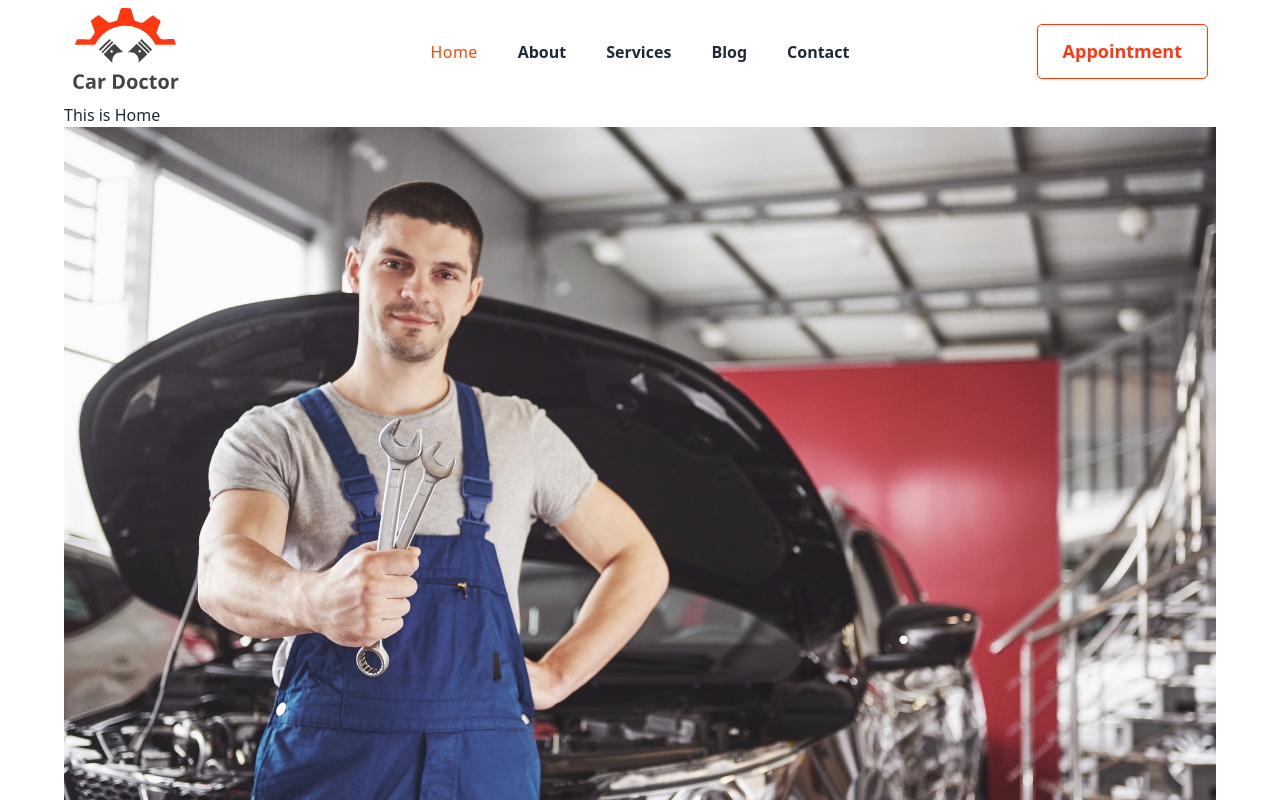
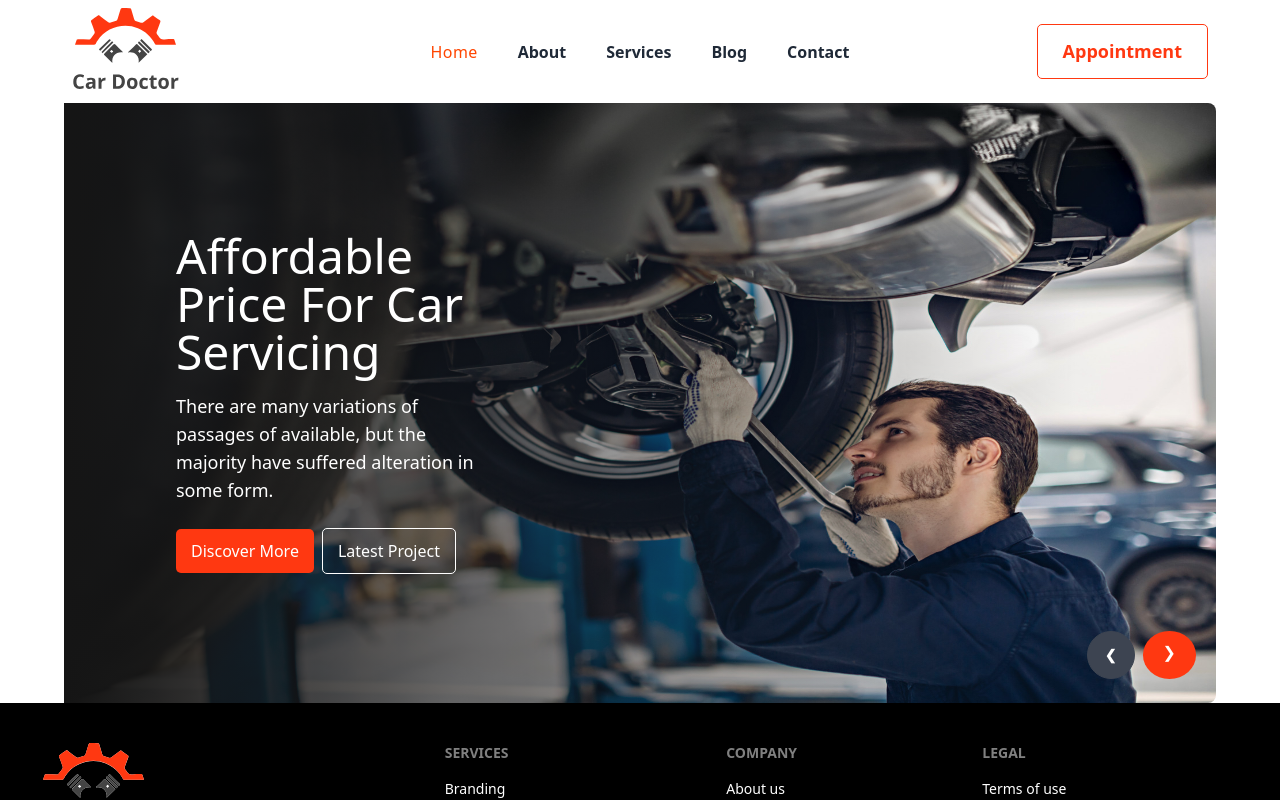
Before and after one commit to yasinarafat4/car-doctor-client, a React (Vite) app: page / in a window 1280 px wide. Shown: the top 800 px of the page. Built offline with nearby package versions, Linux system fonts and the light colour scheme.

Commit message:
banner texts added

```diff
--- a/src/pages/Home/Home/Banner/Banner.css
+++ b/src/pages/Home/Home/Banner/Banner.css
@@ -4,3 +4,16 @@
   border-radius: 50%;
   background-color: #ff3811;
 }
+
+.btn-discover {
+  padding: 10px 15px;
+  color: #ffffff;
+  background-color: #ff3811;
+  border-radius: 5px;
+}
+.btn-latest {
+  padding: 10px 15px;
+  color: #ffffff;
+  border: 1px solid #ffffff;
+  border-radius: 5px;
+}
--- a/src/pages/Home/Home/Banner/Banner.jsx
+++ b/src/pages/Home/Home/Banner/Banner.jsx
@@ -1,4 +1,4 @@
-import img1 from "../../../../assets/images/banner/1.jpg";
+import img1 from "../../../../assets/images/banner/5.jpg";
 import img2 from "../../../../assets/images/banner/2.jpg";
 import img3 from "../../../../assets/images/banner/3.jpg";
 import img4 from "../../../../assets/images/banner/4.jpg";
@@ -6,9 +6,27 @@ import "./Banner.css";
 
 const Banner = () => {
   return (
-    <div className="carousel w-full">
+    <div className="carousel w-full md:h-[600px]">
       <div id="slide1" className="carousel-item relative w-full">
-        <img src={img1} className="w-full" />
+        <img src={img1} className="w-full rounded-lg" />
+
+        {/* Banner texts-1 */}
+        <div className="absolute flex items-center pl-5 md:pl-10 lg:pl-28 transform h-full gap- bg-gradient-to-r from-[#151515] to-[rgba(21, 21, 21, 0)]">
+          <div className="text-white space-y-2 md:space-y-4 w-3/4 md:w-1/3">
+            <h2 className="text-2xl md:text-4xl lg:text-5xl">
+              Affordable Price For Car Servicing
+            </h2>
+            <p className="text-xs md:text-lg">
+              There are many variations of passages of available, but the
+              majority have suffered alteration in some form.
+            </p>
+            <div className="lg:flex  items-center space-x-2 space-y-2">
+              <button className="btn-discover mt-2 ">Discover More</button>
+              <button className="btn-latest">Latest Project</button>
+            </div>
+          </div>
+        </div>
+
         <div className="absolute flex justify-end transform -translate-y-1/2 left-5 right-5 bottom-0 gap-2">
           <a href="#slide4" className="btn btn-circle">
             ❮
@@ -20,6 +38,22 @@ const Banner = () => {
       </div>
       <div id="slide2" className="carousel-item relative w-full">
         <img src={img2} className="w-full" />
+        {/* Banner texts-2 */}
+        <div className="absolute flex items-center pl-5 md:pl-10 lg:pl-28 transform h-full gap- bg-gradient-to-r from-[#151515] to-[rgba(21, 21, 21, 0)]">
+          <div className="text-white space-y-2 md:space-y-4 w-3/4 md:w-1/3">
+            <h2 className="text-2xl md:text-4xl lg:text-5xl">
+              Affordable Price For Car Servicing
+            </h2>
+            <p className="text-xs md:text-lg">
+              There are many variations of passages of available, but the
+              majority have suffered alteration in some form.
+            </p>
+            <div className="lg:flex  items-center space-x-2 space-y-2">
+              <button className="btn-discover mt-2 ">Discover More</button>
+              <button className="btn-latest">Latest Project</button>
+            </div>
+          </div>
+        </div>
         <div className="absolute flex justify-end transform -translate-y-1/2 left-5 right-5 bottom-0 gap-2">
           <a href="#slide1" className="btn btn-circle">
             ❮
@@ -31,6 +65,22 @@ const Banner = () => {
       </div>
       <div id="slide3" className="carousel-item relative w-full">
         <img src={img3} className="w-full" />
+        {/* Banner texts-3 */}
+        <div className="absolute flex items-center pl-5 md:pl-10 lg:pl-28 transform h-full gap- bg-gradient-to-r from-[#151515] to-[rgba(21, 21, 21, 0)]">
+          <div className="text-white space-y-2 md:space-y-4 w-3/4 md:w-1/3">
+            <h2 className="text-2xl md:text-4xl lg:text-5xl">
+              Affordable Price For Car Servicing
+            </h2>
+            <p className="text-xs md:text-lg">
+              There are many variations of passages of available, but the
+              majority have suffered alteration in some form.
+            </p>
+            <div className="lg:flex  items-center space-x-2 space-y-2">
+              <button className="btn-discover mt-2 ">Discover More</button>
+              <button className="btn-latest">Latest Project</button>
+            </div>
+          </div>
+        </div>
         <div className="absolute flex justify-end transform -translate-y-1/2 left-5 right-5 bottom-0 gap-2">
           <a href="#slide2" className="btn btn-circle">
             ❮
@@ -42,6 +92,22 @@ const Banner = () => {
       </div>
       <div id="slide4" className="carousel-item relative w-full">
         <img src={img4} className="w-full" />
+        {/* Banner texts-4 */}
+        <div className="absolute flex items-center pl-5 md:pl-10 lg:pl-28 transform h-full gap- bg-gradient-to-r from-[#151515] to-[rgba(21, 21, 21, 0)]">
+          <div className="text-white space-y-2 md:space-y-4 w-3/4 md:w-1/3">
+            <h2 className="text-2xl md:text-4xl lg:text-5xl">
+              Affordable Price For Car Servicing
+            </h2>
+            <p className="text-xs md:text-lg">
+              There are many variations of passages of available, but the
+              majority have suffered alteration in some form.
+            </p>
+            <div className="lg:flex  items-center space-x-2 space-y-2">
+              <button className="btn-discover mt-2 ">Discover More</button>
+              <button className="btn-latest">Latest Project</button>
+            </div>
+          </div>
+        </div>
         <div className="absolute flex justify-end transform -translate-y-1/2 left-5 right-5 bottom-0 gap-2">
           <a href="#slide3" className="btn btn-circle">
             ❮
--- a/src/pages/Home/Home/Home.jsx
+++ b/src/pages/Home/Home/Home.jsx
@@ -3,7 +3,6 @@ import Banner from "./Banner/Banner";
 const Home = () => {
   return (
     <div>
-      <h2>This is Home</h2>
       <Banner></Banner>
     </div>
   );
--- a/tailwind.config.js
+++ b/tailwind.config.js
@@ -2,7 +2,12 @@
 export default {
   content: ["./index.html", "./src/**/*.{js,ts,jsx,tsx}"],
   theme: {
-    extend: {},
+    screens: {
+      sm: "640px",
+      md: "768px",
+      lg: "1024px",
+      xl: "1280px",
+    },
   },
   plugins: [require("daisyui")],
 };
```
